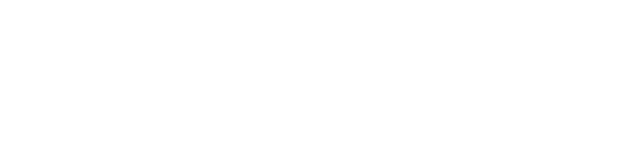
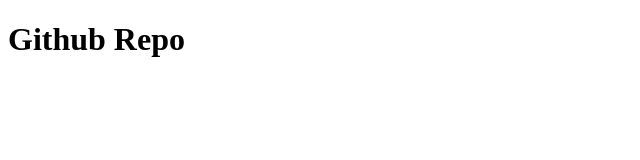
Before and after one commit to AshwinGadhvi/Demo, a plain HTML site: page index.html in a window 1280 px wide. Shown: the whole page, without its empty margins (0-640 px from the left). Drawn offline with Linux system fonts and the light colour scheme.

Commit message:
File Content Updated.

```diff
--- a/index.html
+++ b/index.html
@@ -6,6 +6,6 @@
     <title>Document</title>
 </head>
 <body>
-
+        <h1>Github Repo</h1>
 </body>
 </html>
```
